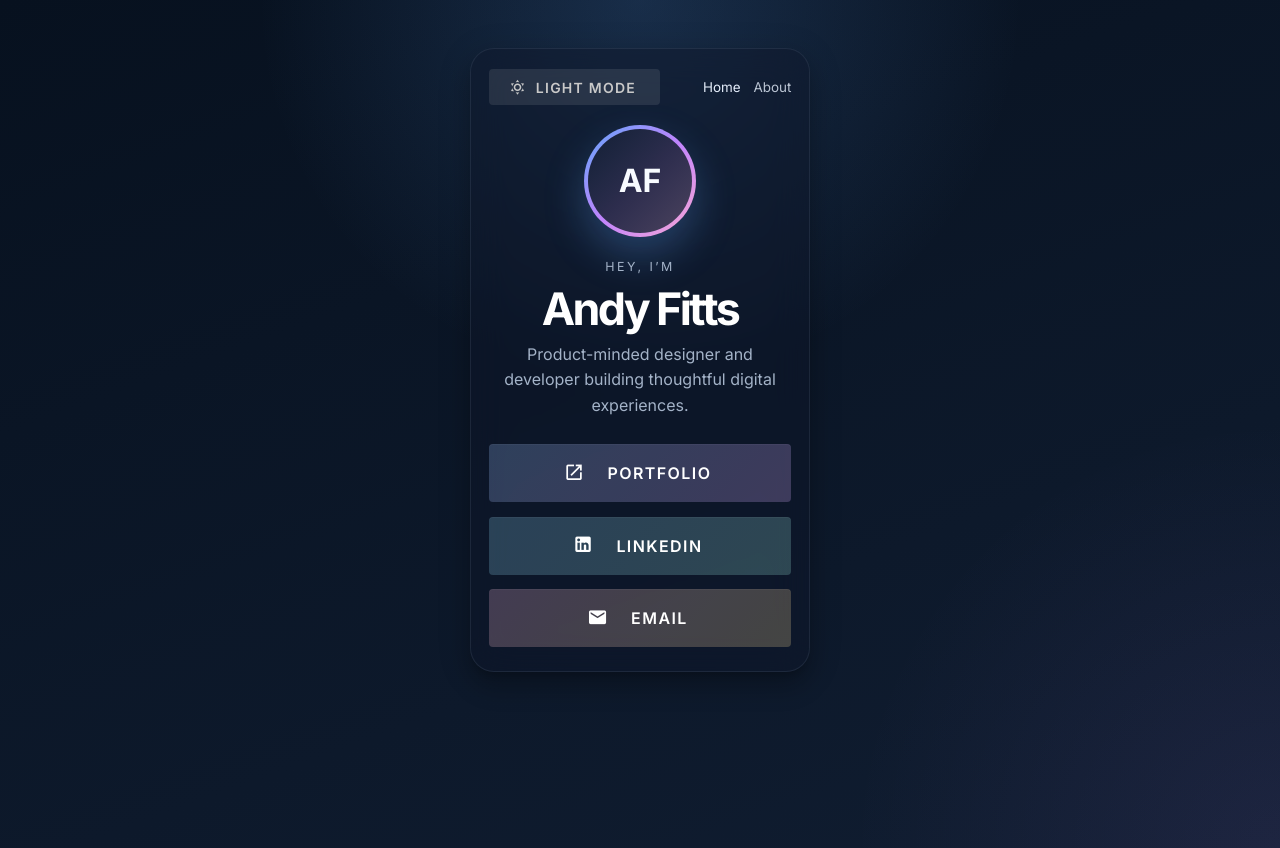
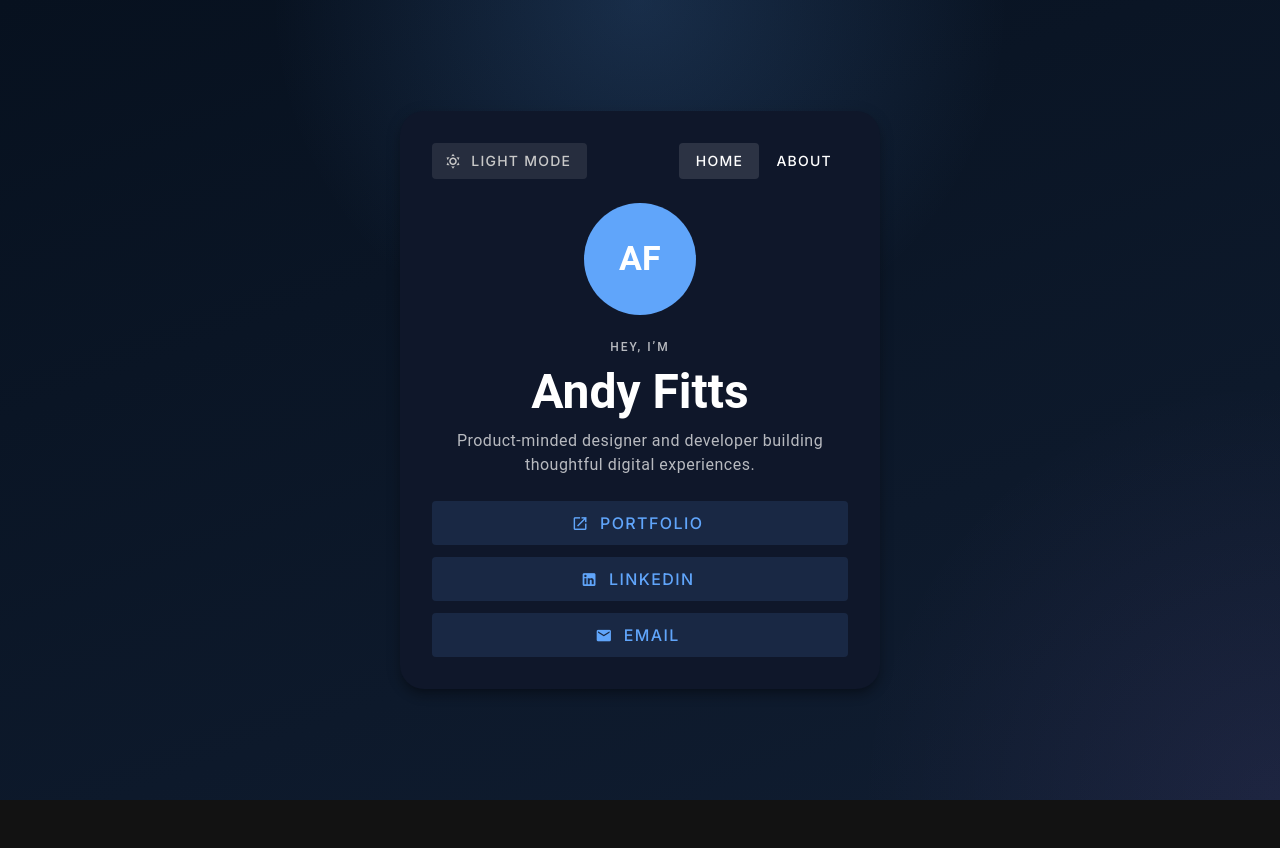
Before and after one commit to andy-fitts-slalom/lesson-6, a Vue app: page / in a window 1280 px wide. After the commit the page ends 800 px from the top, so only its background shows below. Built offline with nearby package versions, Linux system fonts and the light colour scheme; the HTML template or start-up script is replaced by a standard one.

Commit message:
refactor HomeView layout and enhance theme toggle functionality

```diff
--- a/src/App.vue
+++ b/src/App.vue
@@ -4,6 +4,8 @@ import { RouterView } from 'vue-router'
 
 <template>
   <v-app>
-    <RouterView />
+    <v-main>
+      <RouterView />
+    </v-main>
   </v-app>
 </template>
--- a/src/assets/main.css
+++ b/src/assets/main.css
@@ -50,188 +50,23 @@ body {
   transition: background 0.25s ease, color 0.25s ease;
 }
 
-button,
-a {
-  font: inherit;
-}
-
-button {
-  border: none;
-  cursor: pointer;
-}
-
-#app {
-  display: grid;
-  place-items: center;
-  padding: 1.5rem;
-}
-
 #app .v-application {
   background: transparent;
 }
 
-.page-shell,
 .about-shell {
   width: 100%;
   display: flex;
   justify-content: center;
 }
 
-.card,
 .about-card {
-  width: min(100%, 480px);
+  width: min(100%, 760px);
   background: var(--card);
   border: 1px solid var(--card-border);
   border-radius: 28px;
   backdrop-filter: blur(18px);
-  box-shadow: none;
-  padding: 1.75rem 1.25rem 1.5rem;
-}
-
-.theme-toggle {
-  align-self: flex-end;
-  display: inline-flex;
-  align-items: center;
-  gap: 0.5rem;
-  background: var(--button-bg);
-  color: var(--button-text);
-  border-radius: 999px;
-  padding: 0.55rem 0.9rem;
-  font-size: 0.82rem;
-  font-weight: 600;
-  transition: transform 0.2s ease, background 0.2s ease;
-}
-
-.theme-toggle:hover {
-  transform: translateY(-1px);
-  background: var(--button-hover);
-}
-
-.toggle-icon {
-  font-size: 1rem;
-  line-height: 1;
-}
-
-.profile-ring {
-  width: 112px;
-  height: 112px;
-  border-radius: 50%;
-  padding: 4px;
-  background: linear-gradient(135deg, #60a5fa, #c084fc, #f9a8d4);
-  margin-top: 1.25rem;
-  box-shadow: 0 18px 40px rgba(96, 165, 250, 0.28);
-}
-
-.profile-photo {
-  width: 100%;
-  height: 100%;
-  border-radius: 50%;
-  background: linear-gradient(135deg, rgba(15, 23, 42, 0.95), rgba(30, 41, 59, 0.78));
-  color: #f8fbff;
-  display: grid;
-  place-items: center;
-  font-size: 2rem;
-  font-weight: 700;
-}
-
-.intro {
-  margin-top: 1.3rem;
-  display: flex;
-  flex-direction: column;
-  align-items: center;
-  gap: 0.5rem;
-}
-
-.eyebrow {
-  margin: 0;
-  font-size: 0.78rem;
-  letter-spacing: 0.2em;
-  text-transform: uppercase;
-  color: var(--muted);
-}
-
-h1 {
-  margin: 0;
-  font-size: clamp(2rem, 5vw, 2.8rem);
-  letter-spacing: -0.06em;
-  line-height: 1.1;
-}
-
-.tagline {
-  margin: 0;
-  max-width: 30ch;
-  color: var(--muted);
-  font-size: 1rem;
-  line-height: 1.6;
-}
-
-.link-list {
-  width: 100%;
-  display: flex;
-  flex-direction: column;
-  gap: 0.9rem;
-  margin-top: 1.6rem;
-}
-
-.link-button {
-  display: flex;
-  align-items: center;
-  justify-content: center;
-  gap: 0.75rem;
-  width: 100%;
-  min-height: 58px;
-  padding: 0.9rem 1rem;
-  border-radius: 16px;
-  color: var(--button-text);
-  background: var(--button-bg);
-  border: 1px solid rgba(148, 163, 184, 0.15);
-  box-shadow: inset 0 1px rgba(255, 255, 255, 0.04);
-  text-decoration: none;
-  font-weight: 600;
-  transition:
-    transform 0.2s ease,
-    box-shadow 0.2s ease,
-    background 0.2s ease,
-    border-color 0.2s ease;
-}
-
-.link-button:hover {
-  transform: translateY(-2px);
-  background: var(--button-hover);
-  border-color: rgba(96, 165, 250, 0.4);
-  box-shadow: 0 12px 24px rgba(15, 23, 42, 0.12);
-}
-
-.link-button:active {
-  transform: translateY(0);
-}
-
-.button-icon {
-  width: 1.8rem;
-  height: 1.8rem;
-  border-radius: 50%;
-  display: inline-flex;
-  align-items: center;
-  justify-content: center;
-  background: rgba(255, 255, 255, 0.08);
-  font-size: 0.9rem;
-  font-weight: 700;
-}
-
-.link-button.portfolio {
-  background: linear-gradient(135deg, rgba(59, 130, 246, 0.14), rgba(168, 85, 247, 0.14));
-}
-
-.link-button.linkedin {
-  background: linear-gradient(135deg, rgba(14, 165, 233, 0.12), rgba(45, 212, 191, 0.12));
-}
-
-.link-button.email {
-  background: linear-gradient(135deg, rgba(244, 114, 182, 0.12), rgba(251, 191, 36, 0.12));
-}
-
-.about-card {
-  width: min(100%, 760px);
+  box-shadow: 0 25px 70px var(--shadow);
   padding: 1.25rem 1.1rem 1.5rem;
 }
 
@@ -297,9 +132,3 @@ h1 {
   font-size: 0.95rem;
   color: var(--muted);
 }
-
-@media (min-width: 640px) {
-  .card {
-    padding: 2rem 1.75rem 1.75rem;
-  }
-}
--- a/src/views/HomeView.vue
+++ b/src/views/HomeView.vue
@@ -7,44 +7,44 @@ const isDark = computed(() => theme.global.current.value.dark)
 const themeLabel = computed(() => (isDark.value ? 'Light mode' : 'Dark mode'))
 
 const links = [
-  { label: 'Portfolio', href: 'https://andyfitts.dev', icon: 'mdi-open-in-new', accent: 'portfolio' },
-  { label: 'LinkedIn', href: 'https://www.linkedin.com/in/andyfitts', icon: 'mdi-linkedin', accent: 'linkedin' },
-  { label: 'Email', href: 'mailto:andyfitts@gmail.com', icon: 'mdi-email', accent: 'email' },
+  { label: 'Portfolio', href: 'https://andyfitts.dev', icon: 'mdi-open-in-new' },
+  { label: 'LinkedIn', href: 'https://www.linkedin.com/in/andyfitts', icon: 'mdi-linkedin' },
+  { label: 'Email', href: 'mailto:andyfitts@gmail.com', icon: 'mdi-email' },
 ]
 
 const toggleTheme = () => {
-  theme.global.name.value = isDark.value ? 'light' : 'dark'
+  theme.change(isDark.value ? 'light' : 'dark')
 }
 </script>
 
 <template>
-  <main class="page-shell">
-    <v-card class="card" max-width="480" rounded="xl" elevation="16">
-      <div class="top-row">
-        <v-btn color="surface-variant" variant="tonal" @click="toggleTheme" class="theme-toggle">
+  <v-container fluid class="fill-height py-8">
+    <v-row align="center" justify="center">
+      <v-col cols="12" sm="10" md="7" lg="5" xl="4">
+        <v-card class="mx-auto pa-6 pa-sm-8 text-center" max-width="480" rounded="xl" elevation="8">
+          <header class="d-flex align-center justify-space-between ga-2 mb-6">
+            <v-btn color="surface-variant" variant="tonal" @click="toggleTheme">
               <v-icon :icon="isDark ? 'mdi-weather-sunny' : 'mdi-weather-night'" start />
               {{ themeLabel }}
             </v-btn>
 
-        <nav class="top-nav" aria-label="Main navigation">
-          <RouterLink to="/">Home</RouterLink>
-          <RouterLink to="/about">About</RouterLink>
+            <nav aria-label="Main navigation">
+              <v-btn to="/" variant="text">Home</v-btn>
+              <v-btn to="/about" variant="text">About</v-btn>
             </nav>
-      </div>
+          </header>
 
-      <div class="profile-ring">
-        <div class="profile-photo">AF</div>
-      </div>
+          <v-avatar color="primary" size="112" class="mb-4">
+            <span class="text-h4 font-weight-bold">AF</span>
+          </v-avatar>
 
-      <div class="intro">
-        <p class="eyebrow">Hey, I’m</p>
-        <h1>Andy Fitts</h1>
-        <p class="tagline">
+          <p class="text-overline text-medium-emphasis mb-1">Hey, I’m</p>
+          <h1 class="text-h3 font-weight-bold mb-3">Andy Fitts</h1>
+          <p class="text-body-1 text-medium-emphasis mx-auto">
             Product-minded designer and developer building thoughtful digital experiences.
           </p>
-      </div>
 
-      <nav class="link-list" aria-label="Social links">
+          <nav class="d-flex flex-column ga-3 mt-6" aria-label="Social links">
             <v-btn
               v-for="link in links"
               :key="link.label"
@@ -52,158 +52,16 @@ const toggleTheme = () => {
               target="_blank"
               rel="noreferrer"
               size="large"
-          class="link-button"
-          :class="link.accent"
               variant="tonal"
+              color="primary"
               block
-          :prepend-icon="link.icon"
             >
+              <v-icon :icon="link.icon" start size="small" />
               {{ link.label }}
             </v-btn>
           </nav>
         </v-card>
-  </main>
+      </v-col>
+    </v-row>
+  </v-container>
 </template>
-
-<style scoped>
-.page-shell {
-  width: 100%;
-  display: flex;
-  justify-content: center;
-  padding: 1.5rem 1rem 3rem;
-}
-
-.card {
-  background: var(--card);
-  border: 1px solid var(--card-border);
-  backdrop-filter: blur(18px);
-  box-shadow: 0 25px 70px var(--shadow);
-  padding: 1.25rem 1.1rem 1.5rem;
-  display: flex;
-  flex-direction: column;
-  align-items: center;
-  text-align: center;
-}
-
-.top-row {
-  width: 100%;
-  display: flex;
-  justify-content: space-between;
-  align-items: center;
-  gap: 0.75rem;
-}
-
-.theme-toggle {
-  min-width: 0;
-  font-weight: 600;
-}
-
-.top-nav {
-  display: inline-flex;
-  align-items: center;
-  gap: 0.8rem;
-  font-size: 0.84rem;
-}
-
-.top-nav a {
-  color: var(--text);
-  text-decoration: none;
-  opacity: 0.8;
-  transition: opacity 0.2s ease;
-}
-
-.top-nav a:hover,
-.top-nav a.router-link-active {
-  opacity: 1;
-}
-
-.profile-ring {
-  width: 112px;
-  height: 112px;
-  border-radius: 50%;
-  padding: 4px;
-  background: linear-gradient(135deg, #60a5fa, #c084fc, #f9a8d4);
-  margin-top: 1.25rem;
-  box-shadow: 0 18px 40px rgba(96, 165, 250, 0.28);
-}
-
-.profile-photo {
-  width: 100%;
-  height: 100%;
-  border-radius: 50%;
-  background: linear-gradient(135deg, rgba(15, 23, 42, 0.95), rgba(30, 41, 59, 0.78));
-  color: #f8fbff;
-  display: grid;
-  place-items: center;
-  font-size: 2rem;
-  font-weight: 700;
-}
-
-.intro {
-  margin-top: 1.3rem;
-  display: flex;
-  flex-direction: column;
-  align-items: center;
-  gap: 0.5rem;
-}
-
-.eyebrow {
-  margin: 0;
-  font-size: 0.78rem;
-  letter-spacing: 0.2em;
-  text-transform: uppercase;
-  color: var(--muted);
-}
-
-h1 {
-  margin: 0;
-  font-size: clamp(2rem, 5vw, 2.8rem);
-  letter-spacing: -0.06em;
-  line-height: 1.1;
-}
-
-.tagline {
-  margin: 0;
-  max-width: 30ch;
-  color: var(--muted);
-  font-size: 1rem;
-  line-height: 1.6;
-}
-
-.link-list {
-  width: 100%;
-  display: flex;
-  flex-direction: column;
-  gap: 0.9rem;
-  margin-top: 1.6rem;
-}
-
-.link-button {
-  font-weight: 600;
-  justify-content: center;
-  transition: transform 0.2s ease, box-shadow 0.2s ease;
-}
-
-.link-button:hover {
-  transform: translateY(-2px);
-}
-
-.link-button.portfolio {
-  background: linear-gradient(135deg, rgba(59, 130, 246, 0.14), rgba(168, 85, 247, 0.14));
-}
-
-.link-button.linkedin {
-  background: linear-gradient(135deg, rgba(14, 165, 233, 0.12), rgba(45, 212, 191, 0.12));
-}
-
-.link-button.email {
-  background: linear-gradient(135deg, rgba(244, 114, 182, 0.12), rgba(251, 191, 36, 0.12));
-}
-
-@media (max-width: 520px) {
-  .top-row {
-    flex-direction: column;
-    align-items: flex-start;
-  }
-}
-</style>
```
Lines whose indentation alone changed are shown as unchanged.
